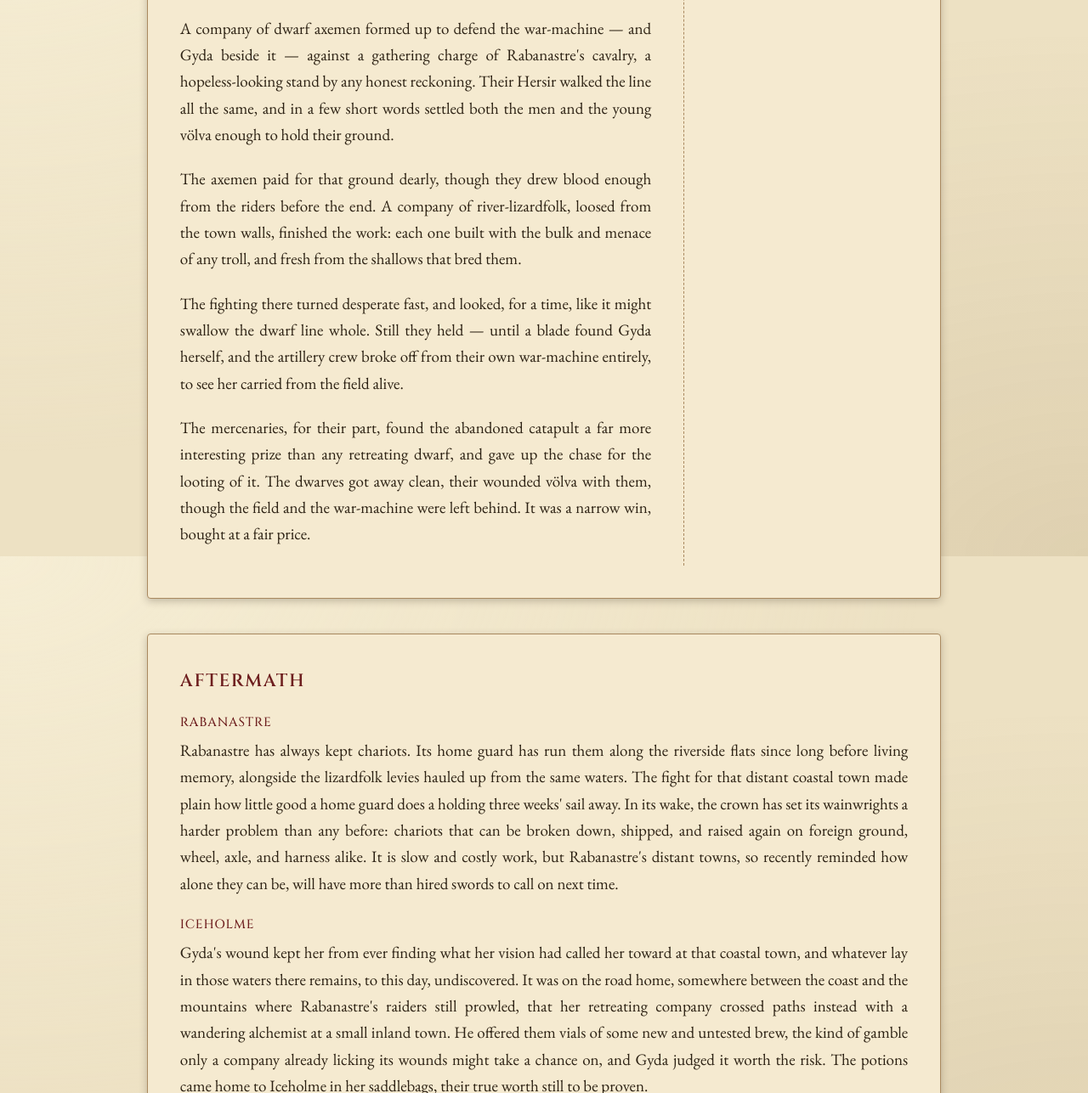
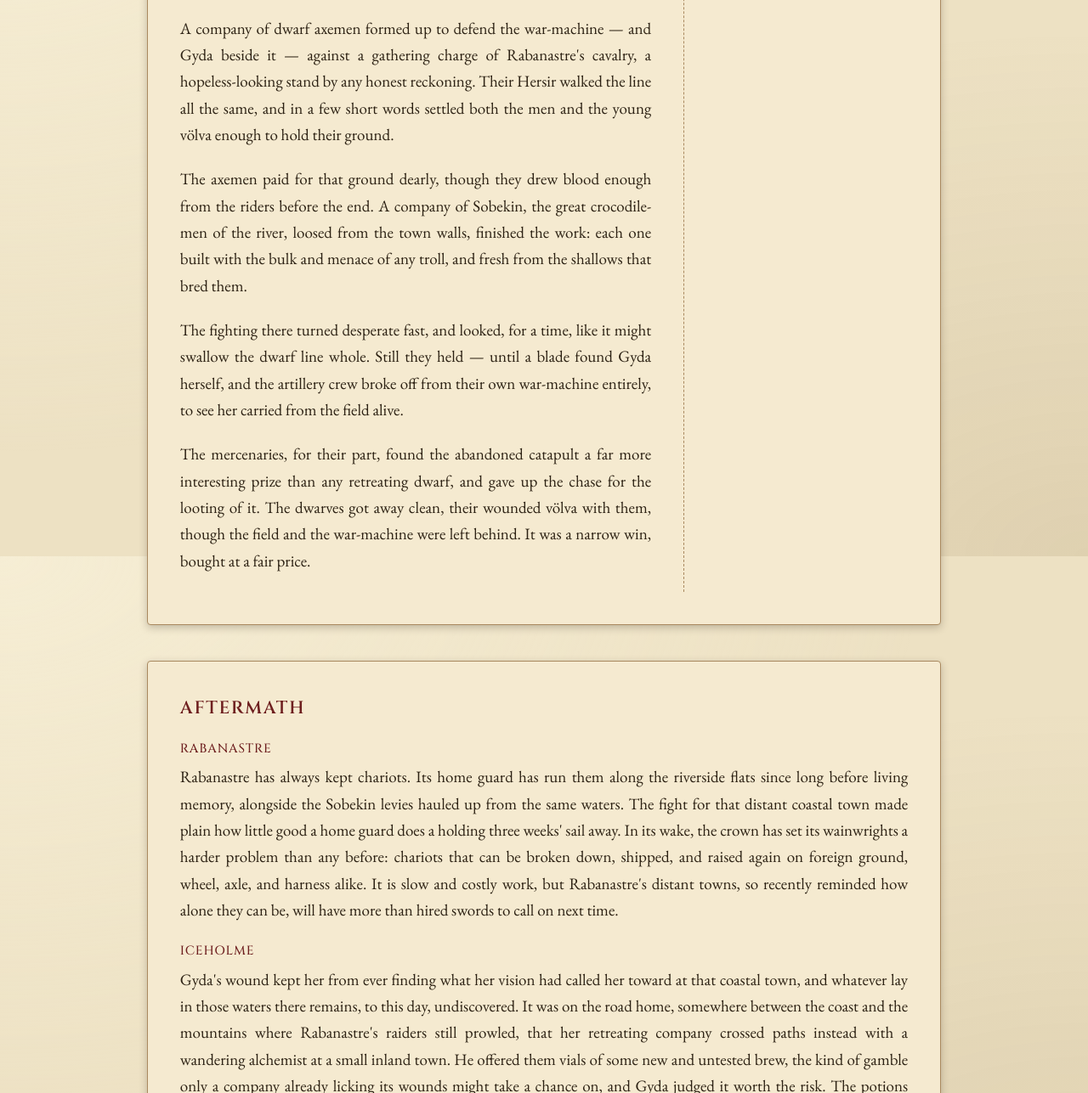
Before and after one commit to brandonsneed/oathmark-chronicle, a plain HTML site: page battles/battle-05.html in a window 1280 px wide. Shown: the part 1745-3032 px from the top of the page at 85% size. Drawn offline with nearby package versions, Linux system fonts and the light colour scheme.

Commit message:
Name Rabanastre's crocodile-ogres: the Sobekin
Replaces "river-lizardfolk" in Battle 5 and records Sobekin and Eachy
in the style guide's lore notes.

Co-Authored-By: Claude Opus 5.5 <noreply@anthropic.com>

```diff
--- a/battles/battle-05.html
+++ b/battles/battle-05.html
@@ -48,7 +48,7 @@
 
       <p>A company of dwarf axemen formed up to defend the war-machine — and Gyda beside it — against a gathering charge of Rabanastre's cavalry, a hopeless-looking stand by any honest reckoning. Their Hersir walked the line all the same, and in a few short words settled both the men and the young völva enough to hold their ground.</p>
 
-      <p>The axemen paid for that ground dearly, though they drew blood enough from the riders before the end. A company of river-lizardfolk, loosed from the town walls, finished the work: each one built with the bulk and menace of any troll, and fresh from the shallows that bred them.</p>
+      <p>The axemen paid for that ground dearly, though they drew blood enough from the riders before the end. A company of Sobekin, the great crocodile-men of the river, loosed from the town walls, finished the work: each one built with the bulk and menace of any troll, and fresh from the shallows that bred them.</p>
 
       <p>The fighting there turned desperate fast, and looked, for a time, like it might swallow the dwarf line whole. Still they held — until a blade found Gyda herself, and the artillery crew broke off from their own war-machine entirely, to see her carried from the field alive.</p>
 
@@ -83,7 +83,7 @@
     <h2>Aftermath</h2>
 
     <span class="faction-tag">Rabanastre</span>
-    <p>Rabanastre has always kept chariots. Its home guard has run them along the riverside flats since long before living memory, alongside the lizardfolk levies hauled up from the same waters. The fight for that distant coastal town made plain how little good a home guard does a holding three weeks' sail away. In its wake, the crown has set its wainwrights a harder problem than any before: chariots that can be broken down, shipped, and raised again on foreign ground, wheel, axle, and harness alike. It is slow and costly work, but Rabanastre's distant towns, so recently reminded how alone they can be, will have more than hired swords to call on next time.</p>
+    <p>Rabanastre has always kept chariots. Its home guard has run them along the riverside flats since long before living memory, alongside the Sobekin levies hauled up from the same waters. The fight for that distant coastal town made plain how little good a home guard does a holding three weeks' sail away. In its wake, the crown has set its wainwrights a harder problem than any before: chariots that can be broken down, shipped, and raised again on foreign ground, wheel, axle, and harness alike. It is slow and costly work, but Rabanastre's distant towns, so recently reminded how alone they can be, will have more than hired swords to call on next time.</p>
 
     <span class="faction-tag">Iceholme</span>
     <p>Gyda's wound kept her from ever finding what her vision had called her toward at that coastal town, and whatever lay in those waters there remains, to this day, undiscovered. It was on the road home, somewhere between the coast and the mountains where Rabanastre's raiders still prowled, that her retreating company crossed paths instead with a wandering alchemist at a small inland town. He offered them vials of some new and untested brew, the kind of gamble only a company already licking its wounds might take a chance on, and Gyda judged it worth the risk. The potions came home to Iceholme in her saddlebags, their true worth still to be proven.</p>
```
Also changed, not shown: 1 other file.
